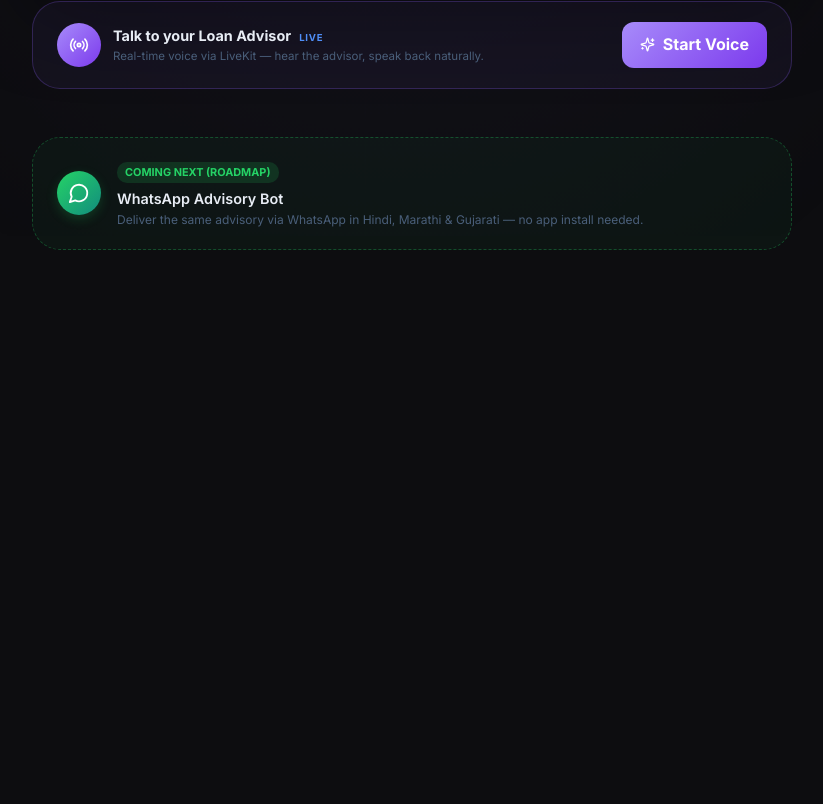
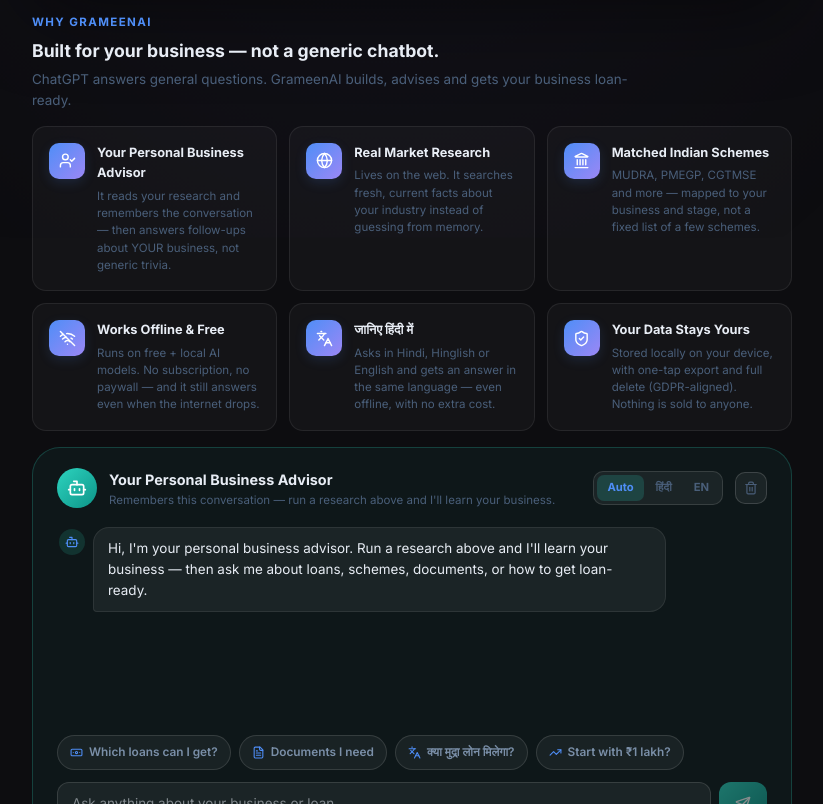
Before and after one commit to JSR2406/Market-Research-Agent-, a Next.js app in the folder frontend/: page /research in a window 1280 px wide. Shown: the part 676-1480 px from the top of the page, without its empty margins (228-1051 px from the left). Before the commit the page ends 1054 px from the top, so only its background shows below. Built offline with nearby package versions, Linux system fonts and the light colour scheme; no server answers.

Commit message:
feat: personal business advisor, USP section, and market-research reframe

```diff
--- a/frontend/app/layout.tsx
+++ b/frontend/app/layout.tsx
@@ -9,10 +9,10 @@
 });
 
 export const metadata: Metadata = {
-  title: "GrameenAI Advisor — Loan Readiness for Micro-Entrepreneurs",
+  title: "GrameenAI Advisor — Market Research & Business Advisor for Micro-Entrepreneurs",
   description:
-    "Multi-agent AI advisory that turns a plain-language business description into a loan readiness report, matched government schemes, and a document checklist.",
-  keywords: ["loan readiness", "MUDRA", "CGTMSE", "PMEGP", "micro-entrepreneur", "MSME schemes", "financial advisory"],
+    "Multi-agent AI research and advisory that turns a plain-language business description into market research, a business road-map, matched government schemes, and a loan-readiness checklist.",
+  keywords: ["market research", "business advisor", "loan readiness", "MUDRA", "CGTMSE", "PMEGP", "micro-entrepreneur", "MSME schemes", "financial advisory"],
 };
 
 export default function RootLayout({
--- a/frontend/app/research/page.tsx
+++ b/frontend/app/research/page.tsx
@@ -3,6 +3,8 @@
 import TopicInput from "@/components/TopicInput";
 import AgentTimeline from "@/components/AgentTimeline";
 import AdvisoryCard from "@/components/AdvisoryCard";
+import ChatPanel from "@/components/ChatPanel";
+import Usps from "@/components/Usps";
 import LiveAdvisorPanel from "@/components/LiveAdvisorPanel";
 import { motion, AnimatePresence } from "framer-motion";
 import { AlertTriangle, MessageCircle } from "lucide-react";
@@ -272,7 +274,7 @@
             marginBottom: "10px",
           }}
         >
-          Loan Readiness Advisory for Micro-Entrepreneurs
+          Market Research &amp; Business Advisor for Micro-Entrepreneurs
         </h2>
         <p
           style={{
@@ -298,7 +300,7 @@
             margin: "8px auto 0",
           }}
         >
-          Describe your business in plain language — get a structured Loan Readiness Advisory, matched government schemes, and a document checklist in under 60 seconds.
+          Describe your business in plain language — get live market research, a clear business road-map, matched government schemes, and a loan-readiness checklist in under 60 seconds.
         </p>
       </motion.div>
 
@@ -343,6 +345,9 @@
         )}
       </AnimatePresence>
 
+      {/* Why GrameenAI — what makes this different from a generic chatbot */}
+      <Usps />
+
       {/* Agent timeline */}
       <AgentTimeline steps={steps} statusMessage={statusMessage} isRunning={isRunning} />
 
@@ -356,6 +361,9 @@
           />
         )}
       </AnimatePresence>
+
+      {/* Personal business advisor chat — remembers this session and your report */}
+      <ChatPanel sessionId={sessionId} topic={currentTopic} />
 
       {/* Realtime voice advisor (LiveKit) */}
       <LiveAdvisorPanel />
--- a/frontend/components/AdvisoryCard.tsx
+++ b/frontend/components/AdvisoryCard.tsx
@@ -170,7 +170,7 @@
             <BookOpen size={16} color="#fff" />
           </div>
           <div>
-            <p style={{ fontSize: "0.88rem", fontWeight: 700, color: "var(--text-primary)" }}>Loan Readiness Advisory</p>
+            <p style={{ fontSize: "0.88rem", fontWeight: 700, color: "var(--text-primary)" }}>Market Research &amp; Business Advisory</p>
             <p style={{ fontSize: "0.72rem", color: "var(--text-muted)" }}>Generated for: {topic}</p>
           </div>
         </div>
--- a/frontend/components/ChatPanel.tsx
+++ b/frontend/components/ChatPanel.tsx
@@ -1,7 +1,18 @@
 "use client";
 import { useCallback, useEffect, useRef, useState } from "react";
 import { motion, AnimatePresence } from "framer-motion";
-import { Bot, Loader2, Send, Trash2, User } from "lucide-react";
+import {
+  Banknote,
+  Bot,
+  FileText,
+  Languages,
+  Loader2,
+  Send,
+  Sparkles,
+  Trash2,
+  TrendingUp,
+  User,
+} from "lucide-react";
 
 const rawApiBase = process.env.NEXT_PUBLIC_API_BASE ?? "http://localhost:8000";
 const API_BASE =
@@ -20,11 +31,19 @@
   { value: "en", label: "EN" },
 ];
 
-const WELCOME: ChatMessage = {
-  role: "assistant",
-  content:
-    "Hi, I'm your business advisor. Ask me how to build your business, which loan scheme fits you, what documents to carry, or anything to get you loan-ready.",
-};
+const QUICK_PROMPTS = [
+  { icon: Banknote, label: "Which loans can I get?", lang: "en" },
+  { icon: FileText, label: "Documents I need", lang: "en" },
+  { icon: Languages, label: "क्या मुद्रा लोन मिलेगा?", lang: "hi" },
+  { icon: TrendingUp, label: "Start with ₹1 lakh?", lang: "en" },
+];
+
+function welcome(topic: string) {
+  if (topic.trim()) {
+    return `I've read your “${topic}” business report — I'm your personal advisor now. Ask me about your loan eligibility, the documents to carry, or your next steps. आप हिंदी में भी पूछ सकते हैं।`;
+  }
+  return "Hi, I'm your personal business advisor. Run a research above and I'll learn your business — then ask me about loans, schemes, documents, or how to get loan-ready.";
+}
 
 export default function ChatPanel({
   sessionId,
@@ -87,8 +106,9 @@
     bottomRef.current?.scrollIntoView({ behavior: "smooth", block: "end" });
   }, [messages, isLoading]);
 
-  const send = useCallback(async () => {
-    const text = input.trim();
+  const send = useCallback(
+    async (preset?: string) => {
+      const text = (preset ?? input).trim();
       if (!text || isLoading) return;
       setInput("");
       setMessages((prev) => [...prev, { role: "user", content: text }]);
@@ -117,7 +137,9 @@
       } finally {
         setIsLoading(false);
       }
-  }, [input, isLoading, sessionId, topic, lang]);
+    },
+    [input, isLoading, sessionId, topic, lang]
+  );
 
   const clearChat = useCallback(async () => {
     setMessages([]);
@@ -133,7 +155,7 @@
 
   const displayMessages: ChatMessage[] =
     messages.length === 0 && !isLoading
-      ? [WELCOME]
+      ? [{ role: "assistant", content: welcome(topic) }]
       : messages;
 
   return (
@@ -170,10 +192,14 @@
         </div>
         <div style={{ flex: 1 }}>
           <div style={{ fontSize: "0.9rem", fontWeight: 700, color: "var(--text-primary)" }}>
-            Business Advisor Chat
+            Your Personal Business Advisor
           </div>
           <div style={{ fontSize: "0.72rem", color: "var(--text-muted)" }}>
-            {sessionId ? "Remembers this conversation — ask follow-ups freely." : "Chatting without saved memory."}
+            {topic.trim()
+              ? `Knows your “${topic}” business — follow-ups come straight from your report.`
+              : sessionId
+                ? "Remembers this conversation — run a research above and I'll learn your business."
+                : "Chatting without saved memory."}
           </div>
         </div>
         {/* Language toggle */}
@@ -229,6 +255,28 @@
           </button>
         )}
       </div>
+
+      {/* Personalised context badge */}
+      {topic.trim() && (
+        <div
+          style={{
+            display: "flex",
+            alignItems: "center",
+            gap: "6px",
+            marginBottom: "10px",
+            padding: "6px 12px",
+            background: "rgba(255,255,255,0.06)",
+            border: "1px solid rgba(255,255,255,0.1)",
+            borderRadius: "999px",
+            alignSelf: "flex-start",
+          }}
+        >
+          <Sparkles size={12} color="var(--accent)" />
+          <span style={{ fontSize: "0.72rem", color: "var(--text-secondary)" }}>
+            Personalised for your “{topic}” business — answers are grounded in your report, not generic advice.
+          </span>
+        </div>
+      )}
 
       {/* Messages */}
       <div
@@ -325,6 +373,46 @@
         <div ref={bottomRef} />
       </div>
 
+      {/* Quick prompts — tap to ask */}
+      {messages.length === 0 && !isLoading && (
+        <div
+          style={{
+            display: "flex",
+            flexWrap: "wrap",
+            gap: "8px",
+            marginTop: "12px",
+          }}
+        >
+          {QUICK_PROMPTS.map((q) => {
+            const Icon = q.icon;
+            return (
+              <motion.button
+                key={q.label}
+                type="button"
+                whileTap={{ scale: 0.96 }}
+                onClick={() => send(q.label)}
+                style={{
+                  display: "flex",
+                  alignItems: "center",
+                  gap: "6px",
+                  padding: "7px 12px",
+                  background: "rgba(255,255,255,0.05)",
+                  border: "1px solid rgba(255,255,255,0.12)",
+                  borderRadius: "999px",
+                  fontSize: "0.74rem",
+                  fontWeight: 600,
+                  color: "var(--text-secondary)",
+                  cursor: "pointer",
+                }}
+              >
+                <Icon size={13} color="var(--accent)" />
+                {q.label}
+              </motion.button>
+            );
+          })}
+        </div>
+      )}
+
       {/* Input */}
       <div style={{ display: "flex", gap: "8px", marginTop: "12px" }}>
         <input
@@ -349,7 +437,7 @@
         />
         <button
           type="button"
-          onClick={send}
+          onClick={() => send()}
           disabled={isLoading || !input.trim()}
           title="Send"
           style={{
--- /dev/null
+++ b/frontend/components/Usps.tsx
@@ -0,0 +1,157 @@
+"use client";
+import { motion } from "framer-motion";
+import {
+  Globe,
+  Landmark,
+  Languages,
+  ShieldCheck,
+  UserCheck,
+  WifiOff,
+} from "lucide-react";
+
+const USPS = [
+  {
+    icon: UserCheck,
+    title: "Your Personal Business Advisor",
+    text: "It reads your research and remembers the conversation — then answers follow-ups about YOUR business, not generic trivia.",
+  },
+  {
+    icon: Globe,
+    title: "Real Market Research",
+    text: "Lives on the web. It searches fresh, current facts about your industry instead of guessing from memory.",
+  },
+  {
+    icon: Landmark,
+    title: "Matched Indian Schemes",
+    text: "MUDRA, PMEGP, CGTMSE and more — mapped to your business and stage, not a fixed list of a few schemes.",
+  },
+  {
+    icon: WifiOff,
+    title: "Works Offline & Free",
+    text: "Runs on free + local AI models. No subscription, no paywall — and it still answers even when the internet drops.",
+  },
+  {
+    icon: Languages,
+    title: "जानिए हिंदी में",
+    text: "Asks in Hindi, Hinglish or English and gets an answer in the same language — even offline, with no extra cost.",
+  },
+  {
+    icon: ShieldCheck,
+    title: "Your Data Stays Yours",
+    text: "Stored locally on your device, with one-tap export and full delete (GDPR-aligned). Nothing is sold to anyone.",
+  },
+];
+
+export default function Usps() {
+  return (
+    <motion.section
+      initial={{ opacity: 0, y: 16 }}
+      animate={{ opacity: 1, y: 0 }}
+      transition={{ duration: 0.5, delay: 0.15 }}
+      style={{ width: "100%", maxWidth: "760px", marginTop: "28px" }}
+    >
+      <p
+        style={{
+          fontSize: "0.72rem",
+          fontWeight: 700,
+          color: "var(--accent)",
+          textTransform: "uppercase",
+          letterSpacing: "0.12em",
+          marginBottom: "6px",
+        }}
+      >
+        Why GrameenAI
+      </p>
+      <p
+        style={{
+          fontSize: "1.1rem",
+          fontWeight: 700,
+          color: "var(--text-primary)",
+          marginBottom: "4px",
+        }}
+      >
+        Built for your business — not a generic chatbot.
+      </p>
+      <p
+        style={{
+          fontSize: "0.84rem",
+          color: "var(--text-muted)",
+          lineHeight: 1.5,
+          maxWidth: "600px",
+          marginBottom: "16px",
+        }}
+      >
+        ChatGPT answers general questions. GrameenAI builds, advises and gets
+        your business loan-ready.
+      </p>
+
+      <div
+        style={{
+          display: "grid",
+          gridTemplateColumns: "repeat(auto-fit, minmax(210px, 1fr))",
+          gap: "12px",
+        }}
+      >
+        {USPS.map((usp, i) => {
+          const Icon = usp.icon;
+          return (
+            <motion.div
+              key={usp.title}
+              initial={{ opacity: 0, y: 12 }}
+              animate={{ opacity: 1, y: 0 }}
+              transition={{ duration: 0.35, delay: 0.2 + i * 0.07 }}
+              whileHover={{ y: -3 }}
+              style={{
+                background: "rgba(255,255,255,0.03)",
+                border: "1px solid rgba(255,255,255,0.08)",
+                borderRadius: "var(--radius-md)",
+                padding: "16px",
+                display: "flex",
+                gap: "12px",
+                alignItems: "flex-start",
+              }}
+            >
+              <div
+                style={{
+                  width: "36px",
+                  height: "36px",
+                  borderRadius: "10px",
+                  background:
+                    "linear-gradient(135deg, var(--accent), var(--accent2))",
+                  display: "flex",
+                  alignItems: "center",
+                  justifyContent: "center",
+                  flexShrink: 0,
+                  boxShadow: "0 4px 12px var(--accent-glow)",
+                }}
+              >
+                <Icon size={17} color="#fff" />
+              </div>
+              <div style={{ minWidth: 0 }}>
+                <p
+                  style={{
+                    fontSize: "0.8rem",
+                    fontWeight: 700,
+                    color: "var(--text-primary)",
+                    marginBottom: "4px",
+                  }}
+                >
+                  {usp.title}
+                </p>
+                <p
+                  style={{
+                    fontSize: "0.72rem",
+                    lineHeight: 1.5,
+                    color: "var(--text-muted)",
+                  }}
+                >
+                  {usp.text}
+                </p>
+              </div>
+            </motion.div>
+          );
+        })}
+      </div>
+    </motion.section>
+  );
+}
```
Lines whose indentation alone changed are shown as unchanged.
